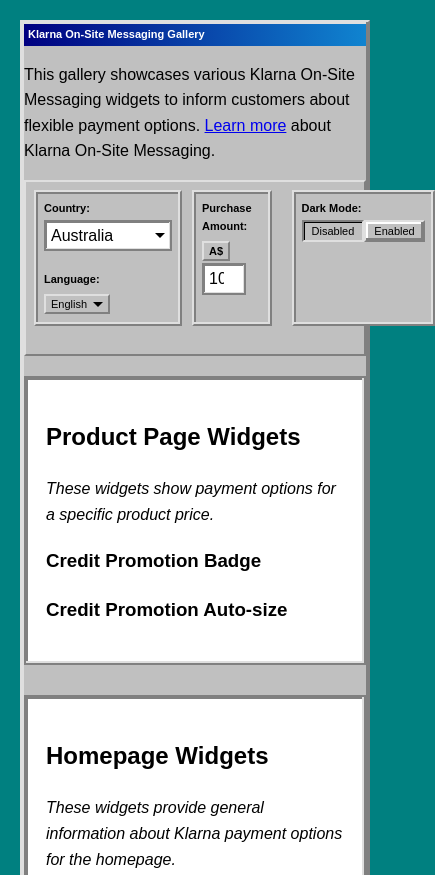
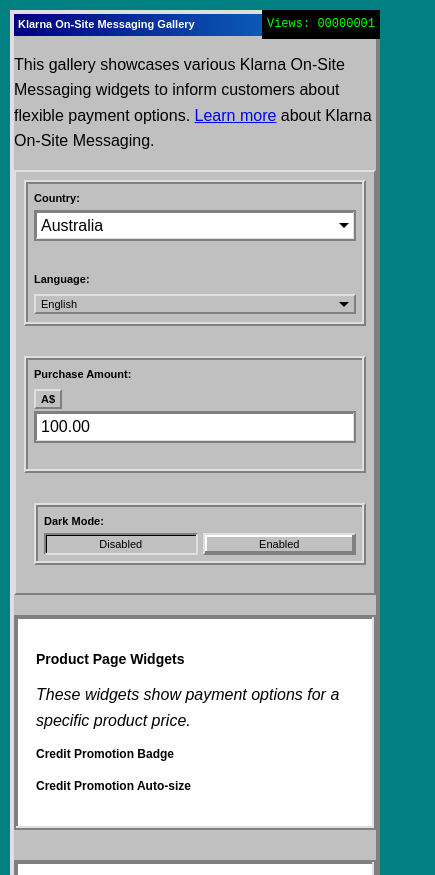
Before and after one commit to michelangeloklarna/Klarna-On-Site-Messaging-Gallery, a plain HTML site: page index.html in a window 390 px wide. Shown: the top 875 px of the page, 435 px wide, since content can reach past the window. Drawn offline with Linux system fonts and the light colour scheme.

Commit message:
dark mode and style

```diff
--- a/index.html
+++ b/index.html
@@ -78,22 +78,57 @@
         }
         .controls-container {
             display: flex;
-            justify-content: space-between;
+            flex-wrap: wrap;
+            gap: 10px;
             margin-bottom: 20px;
         }
         .control-group {
-            flex: 1;
-            margin-right: 10px;
-            padding: 10px;
-            background-color: #ffe1ed;
-            border: 2px solid #ff69b4;
-            box-shadow: inset -2px -2px #dfdfdf, inset 2px 2px #808080;
+            flex: 1 1 200px;
+            min-width: 0;
         }
-        .control-group:last-child {
-            margin-right: 0;
+        .country-language {
+            display: flex;
+            flex-wrap: wrap;
+            gap: 10px;
         }
-        #purchase-amount {
-            width: calc(100% - 30px); /* Adjust based on currency symbol width */
+        .country-language > div {
+            flex: 1 1 150px;
+        }
+        select, input[type="number"] {
+            width: 100%;
+            box-sizing: border-box;
+        }
+        .button-group {
+            display: flex;
+            flex-wrap: wrap;
+            gap: 5px;
+        }
+        .button-group button {
+            flex: 1 1 auto;
+        }
+        @media (max-width: 768px) {
+            body {
+                padding: 10px;
+            }
+            .container {
+                padding: 10px;
+            }
+            .control-group {
+                flex-basis: 100%;
+            }
+            .country-language > div {
+                flex-basis: 100%;
+            }
+            h1 {
+                font-size: 16px;
+                padding: 5px;
+            }
+            h2 {
+                font-size: 14px;
+            }
+            h3 {
+                font-size: 12px;
+            }
         }
         .mode-selector {
             margin-left: 10px;
@@ -211,6 +246,8 @@
       src="https://js.klarna.com/web-sdk/v1/klarna.js"
       data-client-id="klarna_test_client_JDYjbjVXWGdkJEopJXBMY2xSa20lejJXTHlSJFVaR0gsYWFjZWUwZmUtMzIwMC00NzhhLTg1YmUtZjA0MTFlYzM3NTI2LDEsVzlrWWRoY1REU1dBRXFTMkw2dVNYakZhSjlsM01QUjlrNVV4MjhPZk8vdz0"
     ></script>
+
+    <div id="view-counter" style="font-family: 'Courier New', monospace; font-size: 12px; color: #00FF00; background-color: #000; padding: 5px; display: inline-block; margin-bottom: 10px; position: fixed; top: 10px; right: 10px; z-index: 1000;">Views: 00000001</div>
 
     <div class="container">
         <h1>Klarna On-Site Messaging Gallery</h1>
@@ -458,6 +495,20 @@
         const defaultCountry = document.getElementById('country-selector').value.split('-')[1];
         updateLanguageSelector(defaultCountry);
         updateWidgets();
+
+        // View counter
+        function updateViewCounter() {
+            let views = localStorage.getItem('pageViews');
+            if (views === null) {
+                views = 0;
+            }
+            views = parseInt(views) + 1;
+            localStorage.setItem('pageViews', views);
+            document.getElementById('view-counter').textContent = `Views: ${views.toString().padStart(8, '0')}`;
+        }
+
+        // Call updateViewCounter when the page loads
+        updateViewCounter();
     </script>
 </body>
 </html>
```
